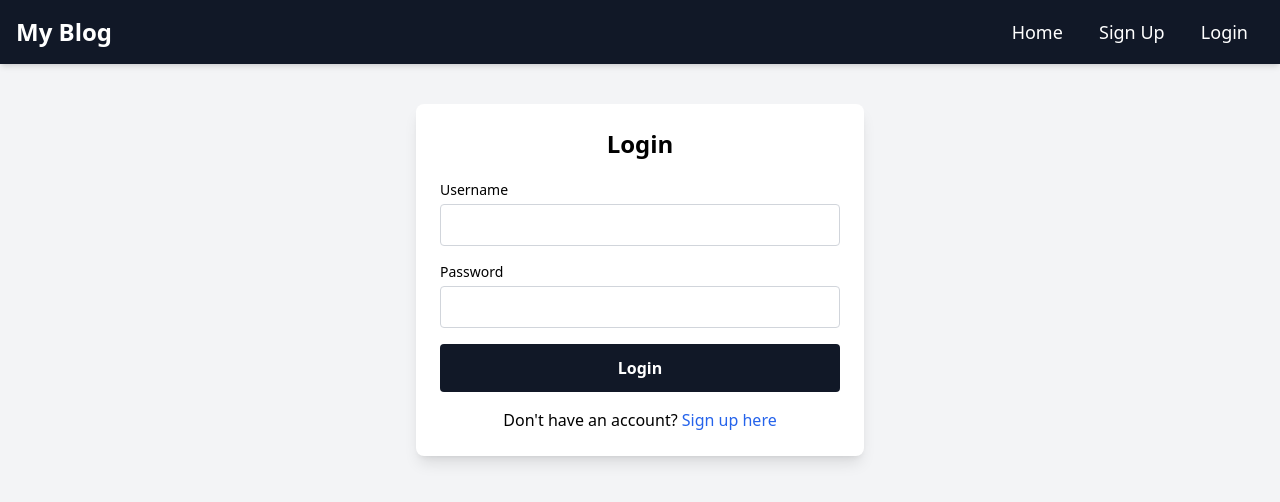
After one commit to MD-Tanvir-Uddin-Alif/MY_BLOG, a Django app: page /api/user/loginbutton/ in a window 1280 px wide. The commit adds this page. Shown: the top 502 px of the page. Run offline with Django 5.2, Linux system fonts and the light colour scheme; some libraries are stand-ins or nearby versions.

Commit message:
LOgin templated is created and js connected

```diff
--- /dev/null
+++ b/User/static/js/login.js
@@ -0,0 +1 @@
+console.log("Login connected");
--- a/User/static/js/signup.js
+++ b/User/static/js/signup.js
@@ -15,7 +15,7 @@ document.addEventListener("DOMContentLoaded", function() {
         const password = document.getElementById("password").value;
         const password2 = document.getElementById("password2").value;
 
-        console.log(first_name, last_name, username, email, password, password2);
+        // console.log(first_name, last_name, username, email, password, password2);
 
         const passwordRegex = /^(?=.*[A-Za-z])(?=.*\d)[A-Za-z\d]{8,}$/;
         if (!passwordRegex.test(password)){
@@ -53,7 +53,7 @@ document.addEventListener("DOMContentLoaded", function() {
 
         if ( response.ok){
             alert("Signup successful! Redirecting to login...");
-            // window.location.href = "/api/user/login/";
+            // window.location.href = "/api/user/loginbutton/";
         }else{
             console.error("Signup failed:", data);
             alert("Signup failed: " + (data.detail || JSON.stringify(data)));
--- /dev/null
+++ b/User/templates/login.html
@@ -0,0 +1,26 @@
+{% extends 'home.html' %}
+{% load static %}
+
+{% block content %}
+<div class="max-w-md mx-auto bg-white p-6 rounded-lg shadow-lg mt-10">
+    <h1 class="text-2xl font-bold text-center mb-5">Login</h1>
+    <form id="login-form">
+        <div class="mb-4">
+            <label for="username" class="block text-sm font-medium">Username</label>
+            <input type="text" id="username" class="w-full p-2 border border-gray-300 rounded mt-1" required>
+        </div>
+
+        <div class="mb-4">
+            <label for="password" class="block text-sm font-medium">Password</label>
+            <input type="password" id="password" class="w-full p-2 border border-gray-300 rounded mt-1" required>
+        </div>
+
+        <button type="submit" class="w-full p-3 bg-gray-900 text-white font-bold rounded hover:bg-gray-700">Login</button>
+    </form>
+    <p class="mt-4 text-center">Don't have an account?
+        <a href="{% url 'signup_buttons' %}" class="text-blue-600">Sign up here</a>
+    </p>
+</div>
+
+<script src="{% static 'js/login.js' %}"></script>
+{% endblock %}
--- a/User/templates/signup.html
+++ b/User/templates/signup.html
@@ -46,7 +46,7 @@
 
             <button type="submit" class="w-full p-3 bg-gray-900 text-white font-bold rounded hover:bg-gray-700">Sign Up</button>
         </form>
-        <p class="mt-4 text-center">Already have an account? <a href="{% url 'login' %}" class="text-blue-600">Login here</a></p>
+        <p class="mt-4 text-center">Already have an account? <a href="{% url 'login_button' %}" class="text-blue-600">Login here</a></p>
     </div>
 
     <script src="{% static 'js/signup.js' %}"></script>
--- a/User/urls.py
+++ b/User/urls.py
@@ -16,4 +16,5 @@ urlpatterns = [
 
     # buttons
     path('signupbuttons/', views.signUp_view, name='signup_buttons'),
+    path('loginbutton/', views.loginUp_view, name='login_button')
 ]
--- a/User/views.py
+++ b/User/views.py
@@ -37,3 +37,6 @@ class CustomUserUpdateView(RetrieveUpdateAPIView):
 
 def signUp_view(request):
     return render(request, 'signup.html')
+
+def loginUp_view(request):
+    return render(request, 'login.html')
--- a/templates/home.html
+++ b/templates/home.html
@@ -18,7 +18,7 @@
                 <a href="#" id="create-blog" class="text-white text-lg font-medium px-4 hover:text-yellow-300 transition hidden">Create Blog</a>
                 <a href="#" id="profile" class="text-white text-lg font-medium px-4 hover:text-yellow-300 transition hidden">Profile</a>
                 <a href="{% url 'signup_buttons' %}" id="signup" class="text-white text-lg font-medium px-4 hover:text-yellow-300 transition">Sign Up</a>
-                <a href="#" id="login" class="text-white text-lg font-medium px-4 hover:text-yellow-300 transition">Login</a>
+                <a href="{% url 'login_button' %}" id="login" class="text-white text-lg font-medium px-4 hover:text-yellow-300 transition">Login</a>
             </div>
         </div>
     </nav>
```
